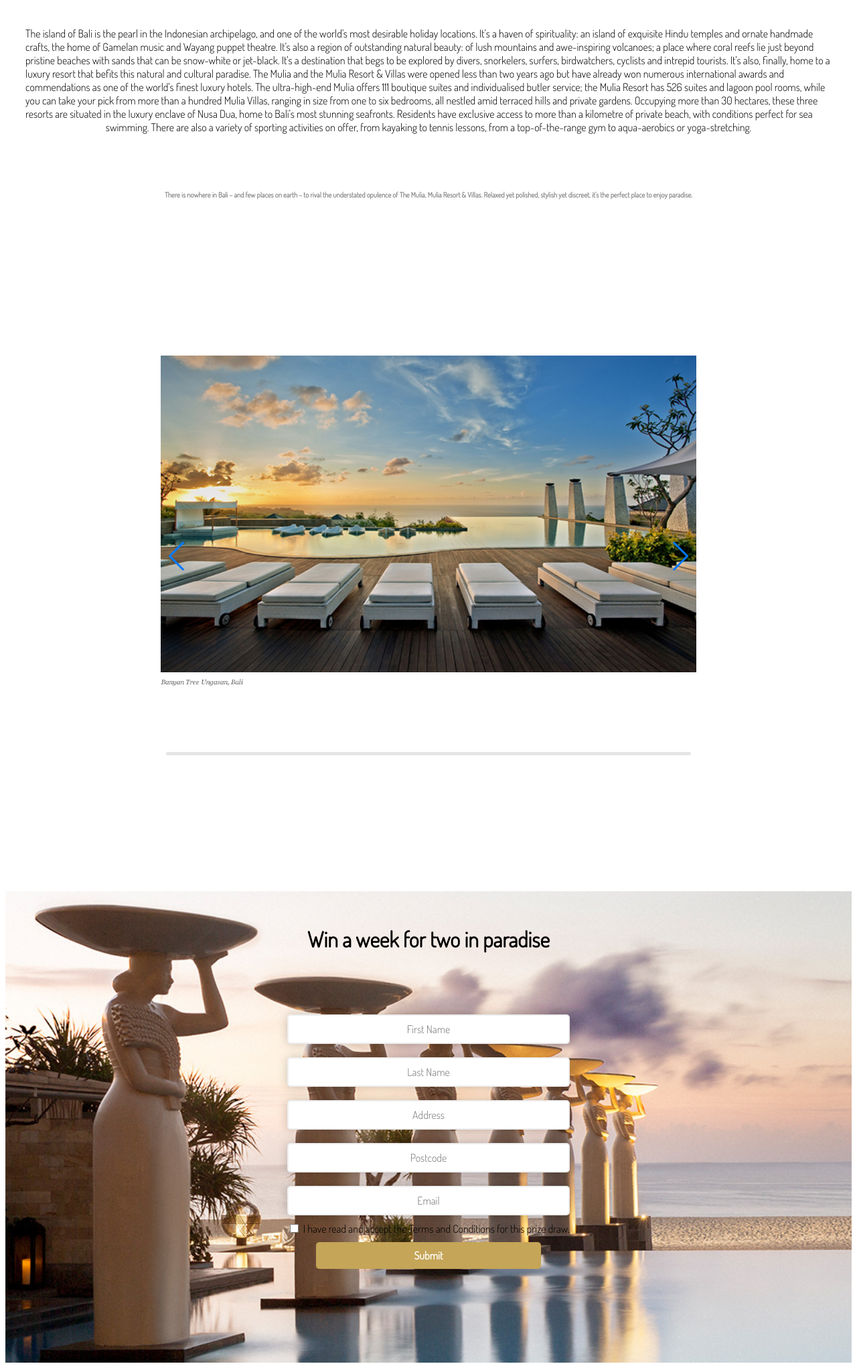
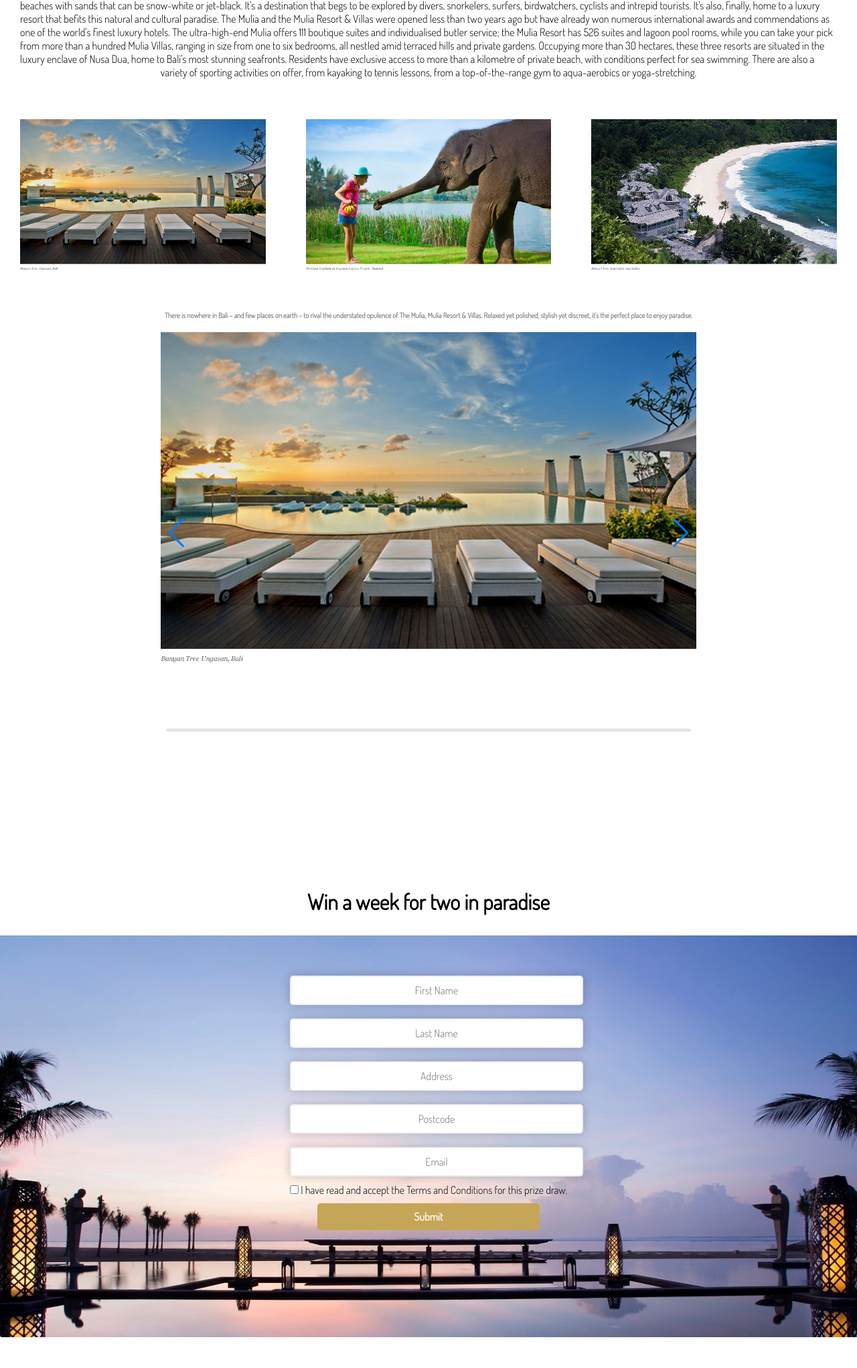
Before and after one commit to benjardine/adrich, a plain HTML site: page index.html in a window 1280 px wide. Shown: the part 1104-3147 px from the top of the page at 67% size. After the commit the page ends 3101 px from the top, so only its background shows below. Drawn offline with nearby package versions, Linux system fonts and the light colour scheme.

Commit message:
editing image for form to center it

```diff
--- a/css/style.css
+++ b/css/style.css
@@ -1,14 +1,15 @@
-/* * {
+* {
     margin: 0;
     padding: 0;
     border: 0;
-  } */
-  * {
+  }
+  /* * {
     box-sizing:border-box;
-      }
+      } */
 
 .header-container {
     height:100vh;
+    width:100%;
     display: flex;
     align-items: center;
     justify-content: center;
@@ -164,7 +165,9 @@
       flex-direction: column;
       justify-content: center;
       align-items: center;
-      background-image: url("../images/hero_image.jpg");
+      background-image:
+      /* linear-gradient(to bottom, rgba(197, 165, 87,0.7), rgba(255, 255, 255, 0.9)), */
+      url("../images/ocean_pool.jpg");
       background-repeat: no-repeat;
       background-size: cover;
   }
@@ -178,7 +181,7 @@
   .competition-form {
     text-align-last: center;
     font-family: 'Dosis', sans-serif;
-    padding: 30px;
+    padding: 50px;
     margin-bottom: 100px;
   }
 
--- a/index.html
+++ b/index.html
@@ -59,26 +59,26 @@
           Occupying more than 30 hectares, these three resorts are situated in the luxury enclave of Nusa Dua, home to Bali's most stunning seafronts. Residents have exclusive access to more than a kilometre of private beach, with conditions perfect for sea swimming. There are also a variety of sporting activities on offer, from kayaking to tennis lessons, from a top-of-the-range gym to aqua-aerobics or yoga-stretching.</p>
     </div>
 
-    <!-- <div class="about-images">
+    <div class="about-images">
       <div class="about-image image1">
-        <img src="images/article_image_1.png" alt="" class="middle-image">
+        <img src="images/gallery_image_1.jpg" alt="" class="middle-image">
         <div class="overlay">
           <div class="image-text">In keeping with Bali's spiritual ambience, the renowned Mulia Spa offers treatments which incorporate Western, Balinese and Asian techniques. Guests are encouraged to follow their holistic paths with assorted massages, body scrubs, mud wraps and deep cleansing. You can relieve stress with the Mulia's chromatherapy system and its hydrotherapy pools, or enjoy the steam rooms and Finnish saunas. There is also Asia's only ice room, part of a hot-and-cold therapy programme in which clients alternate between steamy and icy environments, stimulating circulation and boosting the immune system.</div>
         </div>
       </div>
       <div class="about-image image2">
-        <img src="images/article_image_2.png" alt="" class="middle-image">
+        <img src="images/gallery_image_2.jpg" alt="" class="middle-image">
         <div class="overlay">
           <div class="image-text">Unique to Bali, the Mulia has been designed in an elegant contemporary manner, using a variety of stunning marbles, stone, ceramics and glass across the resort. All of which seamlessly flow through the resort's private gardens and expansive beachfront. The Mulia also offers an incredible array of dining options including bars, cafes and restaurants which offer a rich variety of culinary options, including Mediterranean and Pan-Asian cuisine, with Thai, Vietnamese, Japanese and Indonesian influences. Expect everything from Thai salads to sushi; from barbecued pork to Indian buttered chicken; from Sicilian pastas to exquisite sorbets – all with the choice of luxury indoor tables or beachfront dining.</div>
         </div>
       </div>
       <div class="about-image image3">
-        <img src="images/competition_image_1.jpg" alt="" class="middle-image">
+        <img src="images/gallery_image_3.jpg" alt="" class="middle-image">
         <div class="overlay">
           <div class="image-text">The Mulia, Mulia Resort & Villas is an ideal destination for couples – the resort even offers three unique venues for weddings, vow renewals or special ceremonies – but they also cater for families and groups of all sizes, with a state-of-the-art Kids Club in a dedicated area of the resort to allow families to enjoy maximum privacy.</div>
         </div>
       </div>
-    </div> -->
+    </div>
 
     <div class="about-bottom">
       <h6>There is nowhere in Bali – and few places on earth – to rival the understated opulence of The Mulia, Mulia Resort & Villas. Relaxed yet polished, stylish yet discreet, it's the perfect place to enjoy paradise.</h6>
@@ -130,10 +130,12 @@
   </script>
 
   <div class="compeition-container">
+
+    <div class="competition-header">
+      <h1>Win a week for two in paradise</h1>
+    </div>
+
     <div class="competition">
-        <div class="competition-header">
-          <h1>Win a week for two in paradise</h1>
-        </div>
 
         <div class="competition-form">
           <form action="/my-handling-form-page" method="post">
@@ -158,12 +160,8 @@
             <div>
           </form>
         </div>
-
     </div>
   </div>
 
-
-
-
 </body>
 </html>
```
Also changed, not shown: images/ocean_pool.jpg (added).
